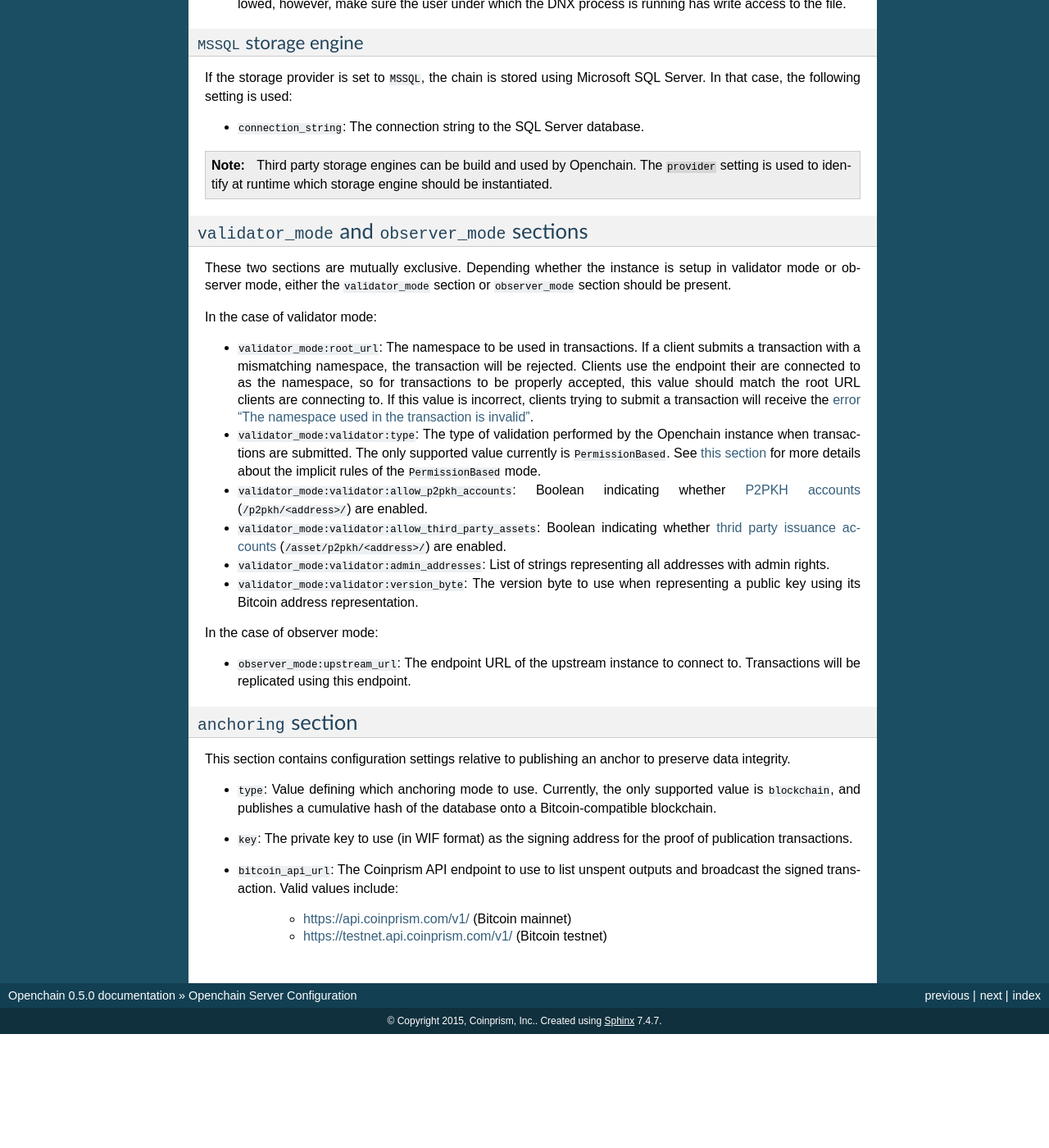
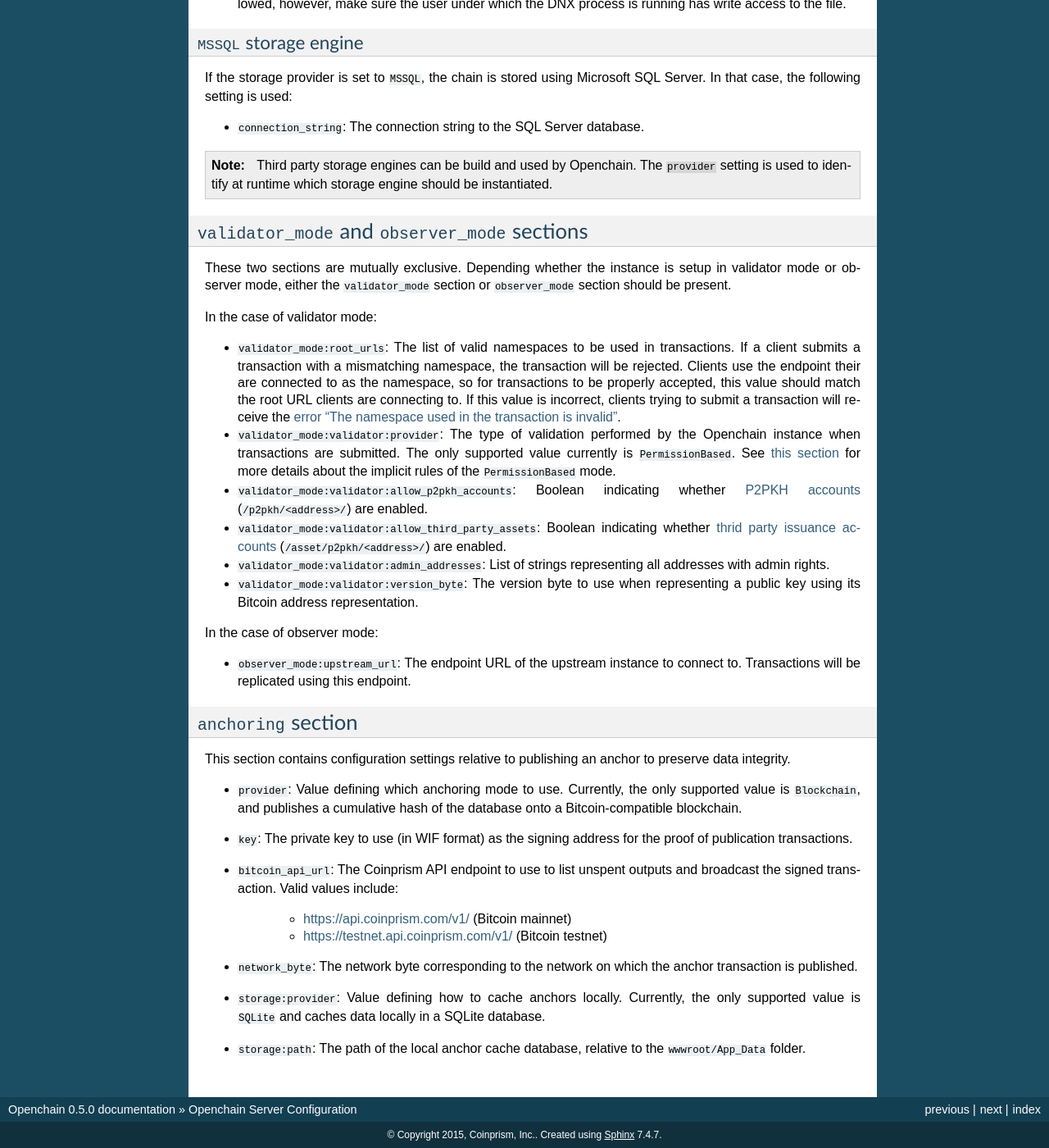
Before and after one commit to openchain/docs, a Sphinx documentation site: the page built from docs/source/general/configuration.rst, in a window 1280 px wide and 1400 px high, scrolled down 1397 px. Shown: the whole window at 82% size. Built offline with Sphinx 7.4.7, drawn with Linux system fonts in a browser that asks for light colours; before the commit the page ends 2658 px from its top, so only the background shows below that.

Commit message:
Update the configuration file documentation

```diff
--- a/docs/source/general/configuration.rst
+++ b/docs/source/general/configuration.rst
@@ -92,8 +92,8 @@ These two sections are mutually exclusive. Depending whether the instance is set
 
 In the case of validator mode:
 
-* ``validator_mode:root_url``: The namespace to be used in transactions. If a client submits a transaction with a mismatching namespace, the transaction will be rejected. Clients use the endpoint their are connected to as the namespace, so for transactions to be properly accepted, this value should match the root URL clients are connecting to. If this value is incorrect, clients trying to submit a transaction will receive the :ref:`error "The namespace used in the transaction is invalid" <invalid-namespace-error>`.
-* ``validator_mode:validator:type``: The type of validation performed by the Openchain instance when transactions are submitted. The only supported value currently is ``PermissionBased``. See :ref:`this section <ledger-rules>` for more details about the implicit rules of the ``PermissionBased`` mode.
+* ``validator_mode:root_urls``: The list of valid namespaces to be used in transactions. If a client submits a transaction with a mismatching namespace, the transaction will be rejected. Clients use the endpoint their are connected to as the namespace, so for transactions to be properly accepted, this value should match the root URL clients are connecting to. If this value is incorrect, clients trying to submit a transaction will receive the :ref:`error "The namespace used in the transaction is invalid" <invalid-namespace-error>`.
+* ``validator_mode:validator:provider``: The type of validation performed by the Openchain instance when transactions are submitted. The only supported value currently is ``PermissionBased``. See :ref:`this section <ledger-rules>` for more details about the implicit rules of the ``PermissionBased`` mode.
 * ``validator_mode:validator:allow_p2pkh_accounts``: Boolean indicating whether :ref:`P2PKH accounts <p2pkh-accounts>` (``/p2pkh/<address>/``) are enabled.
 * ``validator_mode:validator:allow_third_party_assets``: Boolean indicating whether :ref:`thrid party issuance accounts <third-party-issuance-accounts>` (``/asset/p2pkh/<address>/``) are enabled.
 * ``validator_mode:validator:admin_addresses``: List of strings representing all addresses with admin rights.
@@ -108,9 +108,13 @@ In the case of observer mode:
 
 This section contains configuration settings relative to publishing an anchor to preserve data integrity.
 
-- ``type``: Value defining which anchoring mode to use. Currently, the only supported value is ``blockchain``, and publishes a cumulative hash of the database onto a Bitcoin-compatible blockchain.
+- ``provider``: Value defining which anchoring mode to use. Currently, the only supported value is ``Blockchain``, and publishes a cumulative hash of the database onto a Bitcoin-compatible blockchain.
 - ``key``: The private key to use (in WIF format) as the signing address for the proof of publication transactions.
 - ``bitcoin_api_url``: The Coinprism API endpoint to use to list unspent outputs and broadcast the signed transaction. Valid values include:
 
     - https://api.coinprism.com/v1/ (Bitcoin mainnet)
     - https://testnet.api.coinprism.com/v1/ (Bitcoin testnet)
+
+- ``network_byte``: The network byte corresponding to the network on which the anchor transaction is published.
+- ``storage:provider``: Value defining how to cache anchors locally. Currently, the only supported value is ``SQLite`` and caches data locally in a SQLite database.
+- ``storage:path``: The path of the local anchor cache database, relative to the ``wwwroot/App_Data`` folder.
```
